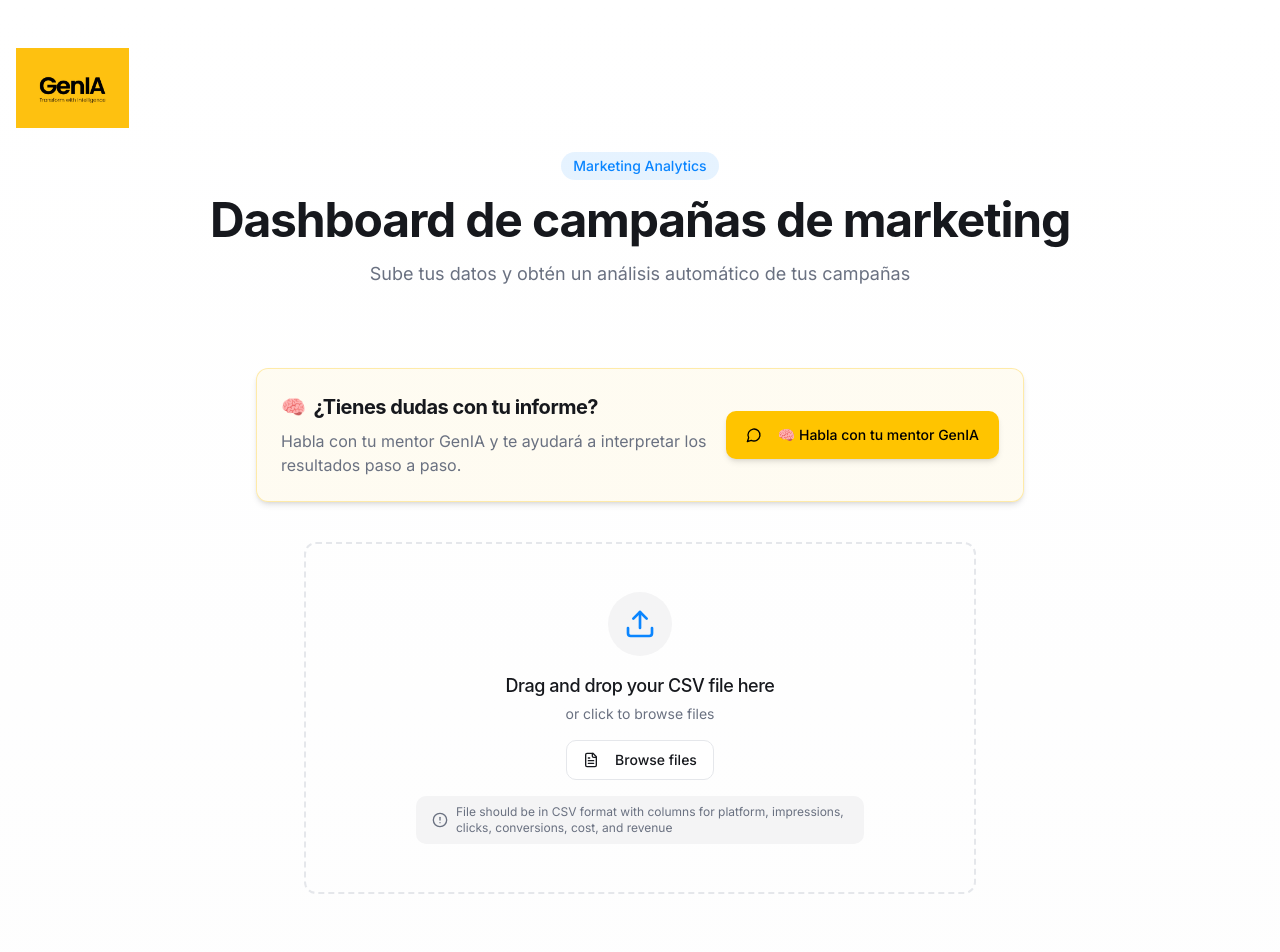
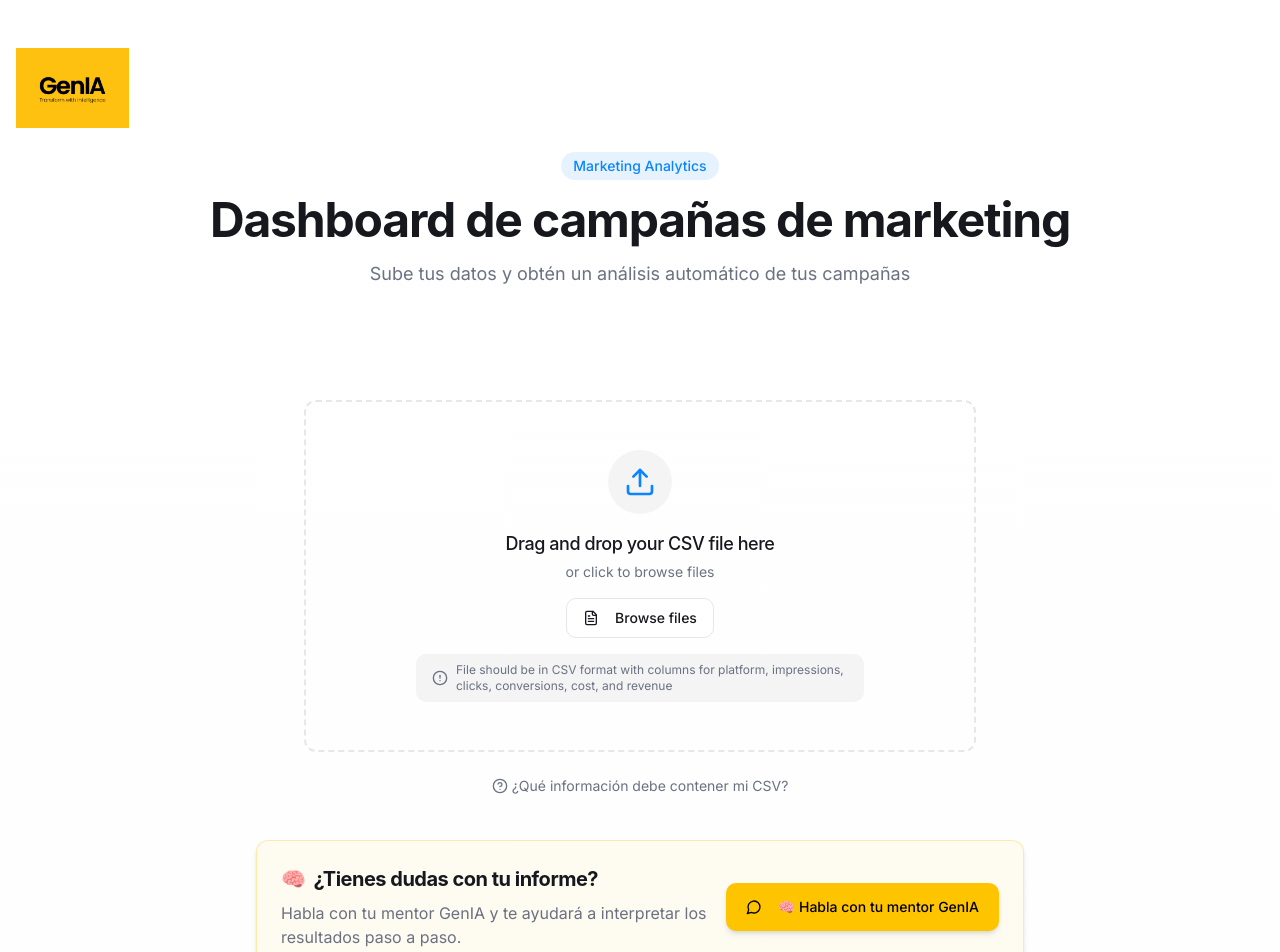
Before and after one commit to Copy-Rai/csv-dashboard-generator-51, a React (Vite) app: page / in a window 1280 px wide. Shown: the top 952 px of the page. Built offline with nearby package versions, Linux system fonts and the light colour scheme.

Commit message:
Refactor: Improve dashboard layout and UX
Reorganize dashboard sections, update text, and add a tooltip for improved usability.

```diff
--- a/src/components/Dashboard.tsx
+++ b/src/components/Dashboard.tsx
@@ -150,20 +150,31 @@ const Dashboard: React.FC<DashboardProps> = ({ data }) => {
       <InsightsSection data={data} />
       <MentorSection data={data} />
 
-      <div className="mt-16 mb-8 text-center">
-        <p className="text-muted-foreground mb-4">
-          ¿Tienes dudas sobre tu informe? Sube tu PDF o CSV y habla con tu mentor GenIA. Te lo explicará paso a paso.
+      <Card className="border border-[#FFC400]/30 bg-[#FFC400]/5 shadow-md mt-12">
+        <CardContent className="p-6">
+          <div className="flex flex-col md:flex-row items-center justify-between gap-4">
+            <div className="flex-1">
+              <h3 className="text-xl font-bold flex items-center gap-2">
+                🧠 <span>¿Tienes dudas con tu informe?</span>
+              </h3>
+              <p className="text-muted-foreground mt-2">
+                Habla con tu mentor GenIA y te ayudará a interpretar los resultados paso a paso.
               </p>
+            </div>
             <Button
               onClick={() => window.open(mentorUrl, '_blank')}
-          className="bg-[#FFC400] hover:bg-[#E5B200] text-black shadow-md px-6 py-6"
+              className="bg-[#FFC400] hover:bg-[#E5B200] text-black shadow-md px-5 py-6 mt-2 md:mt-0"
               size="lg"
             >
               <MessageCircle className="mr-2 h-5 w-5" /> 🧠 Habla con tu mentor GenIA
             </Button>
           </div>
+        </CardContent>
+      </Card>
 
+      <div className="mt-6">
         <ExportButton data={data} />
+      </div>
     </div>
   );
 };
--- a/src/pages/Index.tsx
+++ b/src/pages/Index.tsx
@@ -5,7 +5,8 @@ import Dashboard from '@/components/Dashboard';
 import { Toaster } from "@/components/ui/sonner";
 import { Card, CardContent } from "@/components/ui/card";
 import { Button } from "@/components/ui/button";
-import { MessageCircle } from "lucide-react";
+import { MessageCircle, HelpCircle } from "lucide-react";
+import { Tooltip, TooltipContent, TooltipProvider, TooltipTrigger } from "@/components/ui/tooltip";
 
 const Index = () => {
   const [data, setData] = useState<any[] | null>(null);
@@ -46,6 +47,27 @@ const Index = () => {
       <main className="w-full max-w-7xl mx-auto px-4 pb-16">
         {!data ? (
           <>
+            {/* File Upload Section - Now positioned first */}
+            <FileUpload onFileUploaded={handleFileUploaded} />
+
+            {/* Tooltip for CSV requirements */}
+            <div className="max-w-2xl mx-auto -mt-2 mb-10 text-center">
+              <TooltipProvider>
+                <Tooltip>
+                  <TooltipTrigger asChild>
+                    <span className="inline-flex items-center text-sm text-muted-foreground hover:text-foreground cursor-help">
+                      <HelpCircle className="h-4 w-4 mr-1" />
+                      ¿Qué información debe contener mi CSV?
+                    </span>
+                  </TooltipTrigger>
+                  <TooltipContent className="max-w-xs">
+                    <p>Acepta archivos CSV con métricas de campañas: impresiones, clics, conversiones, coste, ingresos...</p>
+                  </TooltipContent>
+                </Tooltip>
+              </TooltipProvider>
+            </div>
+
+            {/* Mentor Card - Moved after file upload */}
             <Card className="border border-[#FFC400]/30 bg-[#FFC400]/5 shadow-md max-w-3xl mx-auto mb-10">
               <CardContent className="p-6">
                 <div className="flex flex-col md:flex-row items-center justify-between gap-4">
@@ -67,8 +89,6 @@ const Index = () => {
                 </div>
               </CardContent>
             </Card>
-
-            <FileUpload onFileUploaded={handleFileUploaded} />
           </>
         ) : (
           <Dashboard data={data} />
```
Lines whose indentation alone changed are shown as unchanged.
